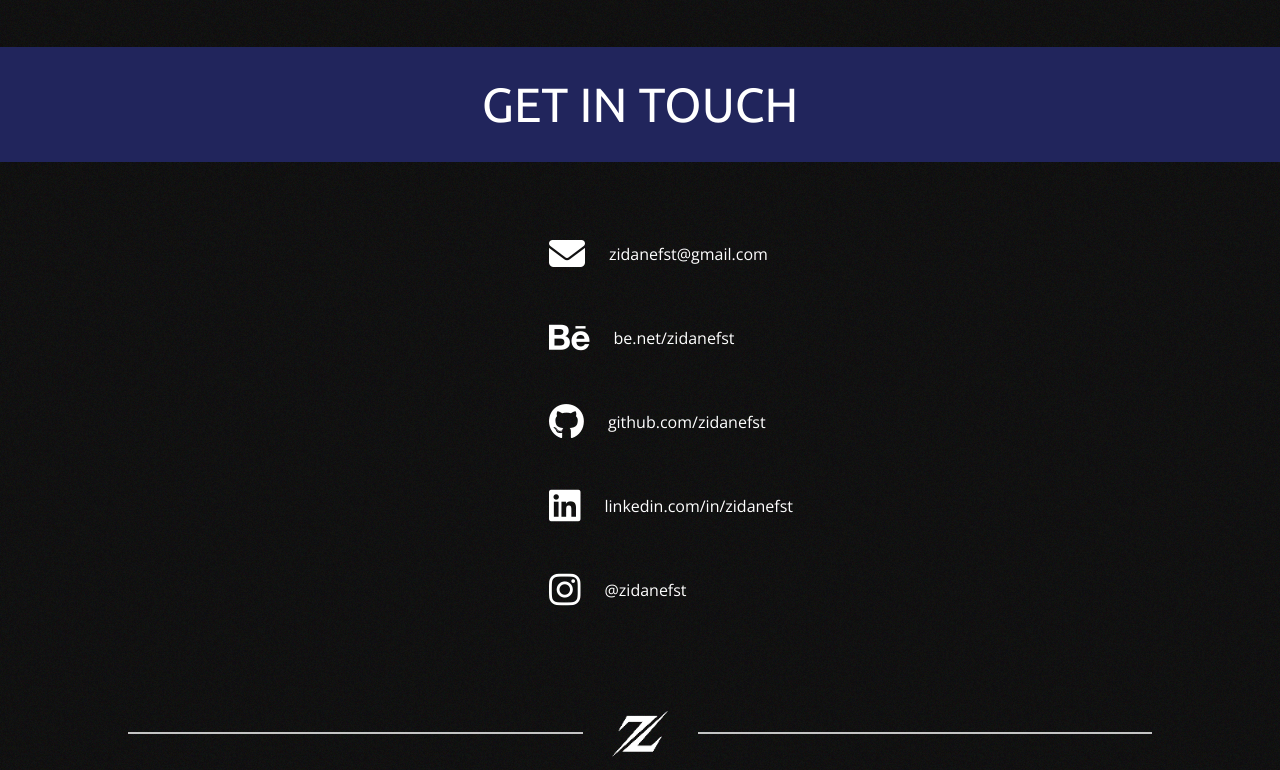
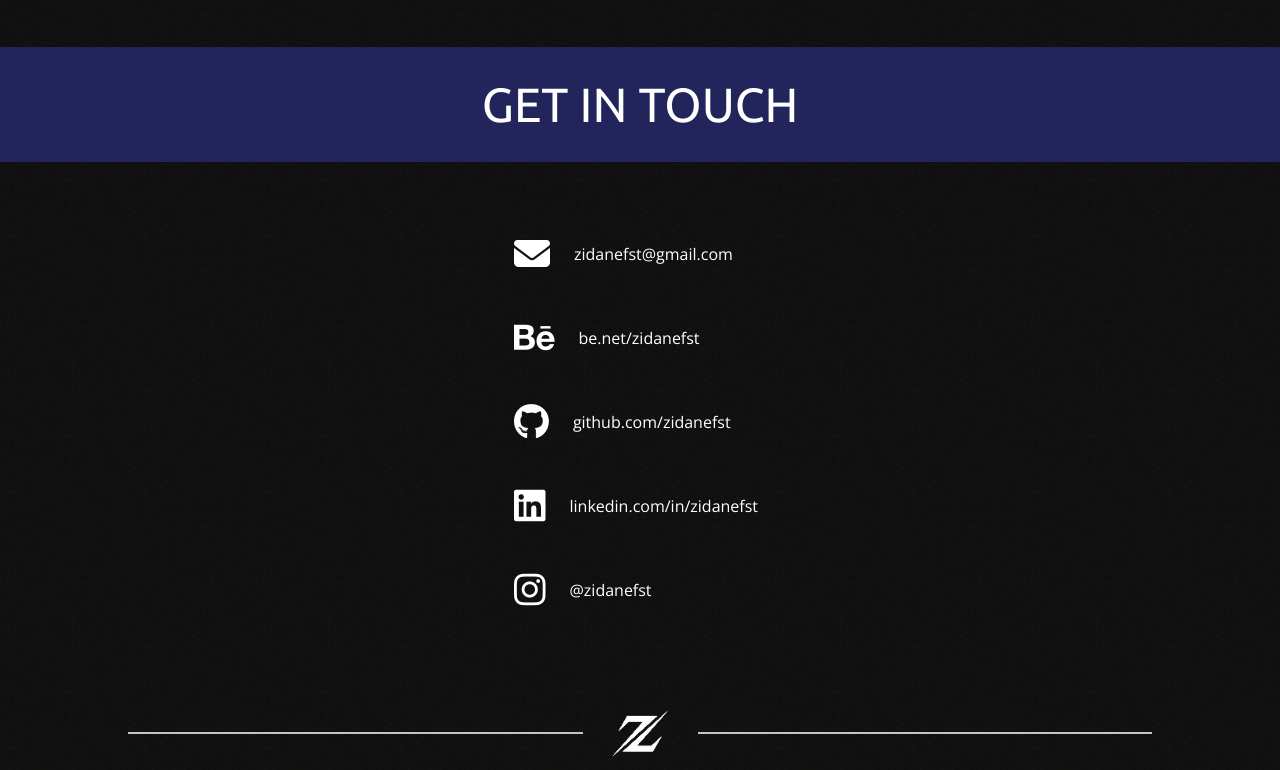
Before and after one commit to zidanefst/zidanefst.com, a PHP site: page / in a window 1280 px wide. Shown: the part 5730-6500 px from the top of the page. Run offline with PHP 8.4, Linux system fonts and the light colour scheme; style sheets or scripts are compiled from the project's sources; some libraries are stand-ins or nearby versions.

Commit message:
styled #social div

```diff
--- a/scss/main.scss
+++ b/scss/main.scss
@@ -464,7 +464,7 @@ a{
 #contact{
 
     #social{
-        width: 230px;
+        width: 300px;
         margin: 50px auto 100px auto;
 
         .socialmedia{
```
